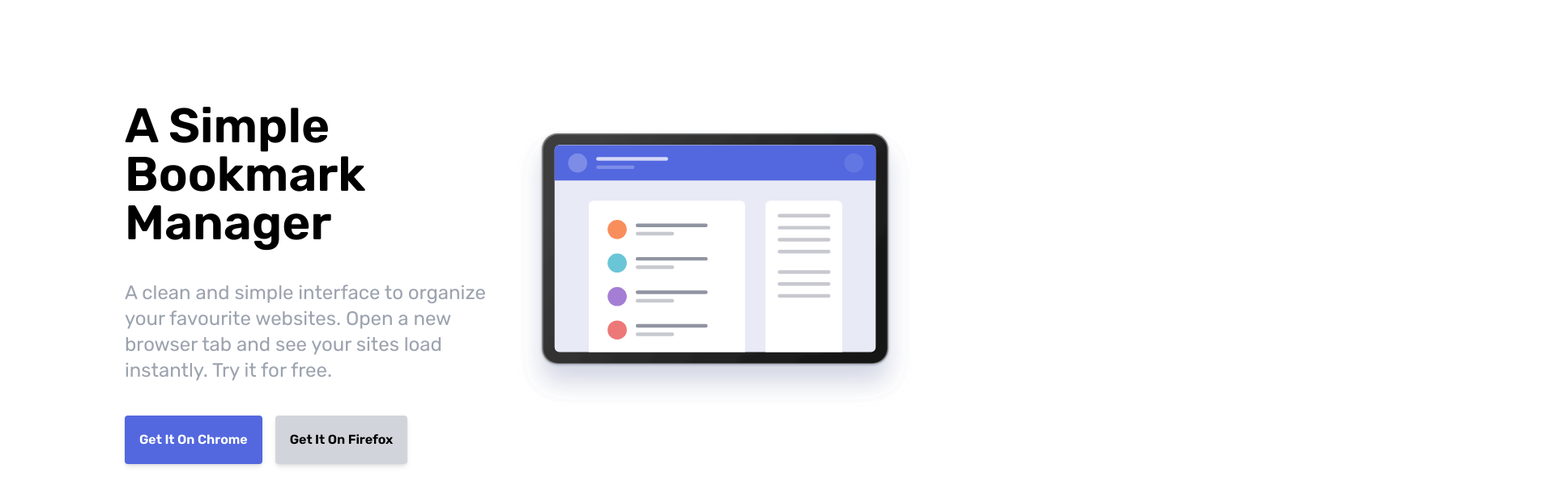
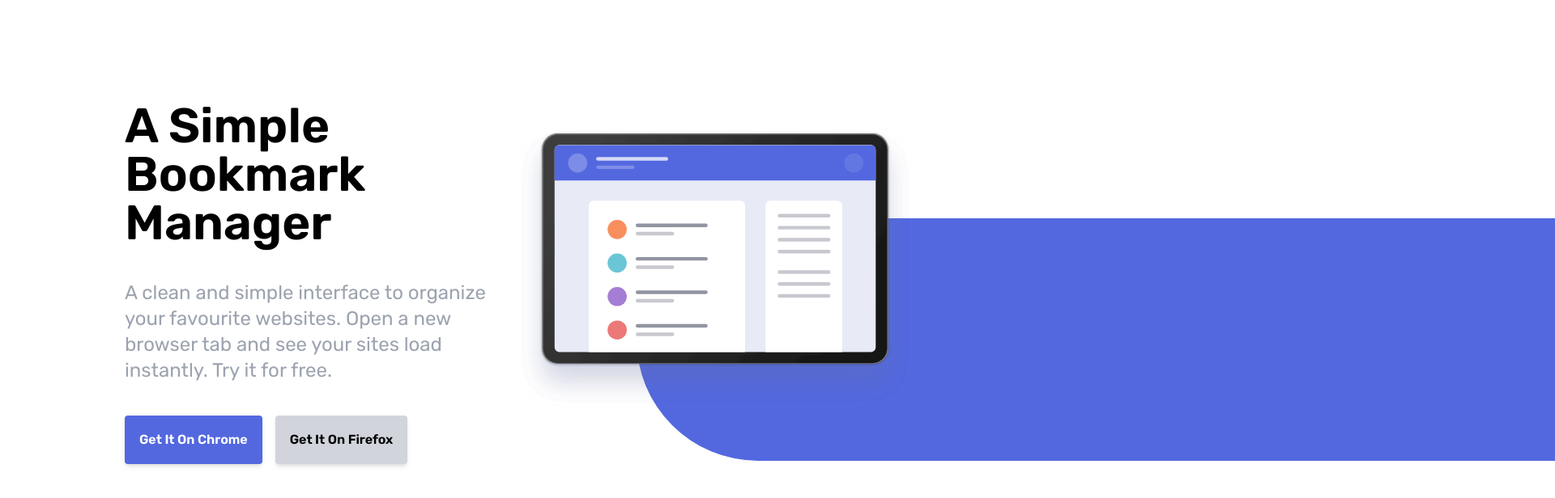
Before and after one commit to kenvilar/bookmark-tailwind, a Next.js app: page / in a window 1280 px wide. Shown: the part 102-718 px from the top of the page at 81% size, 1920 px wide, since content can reach past the window. Built offline with nearby package versions, Linux system fonts and the light colour scheme.

Commit message:
add bg-hero css classname

```diff
--- a/src/app/globals.css
+++ b/src/app/globals.css
@@ -15,3 +15,12 @@
     --background-end-rgb: 0, 0, 0;
   }
 }
+
+@media screen(lg) {
+  .bg-hero {
+    width: 2000px;
+    height: 300px;
+    left: 30%;
+    @apply absolute rounded-l-full top-52 bg-softBlue;
+  }
+}
```
